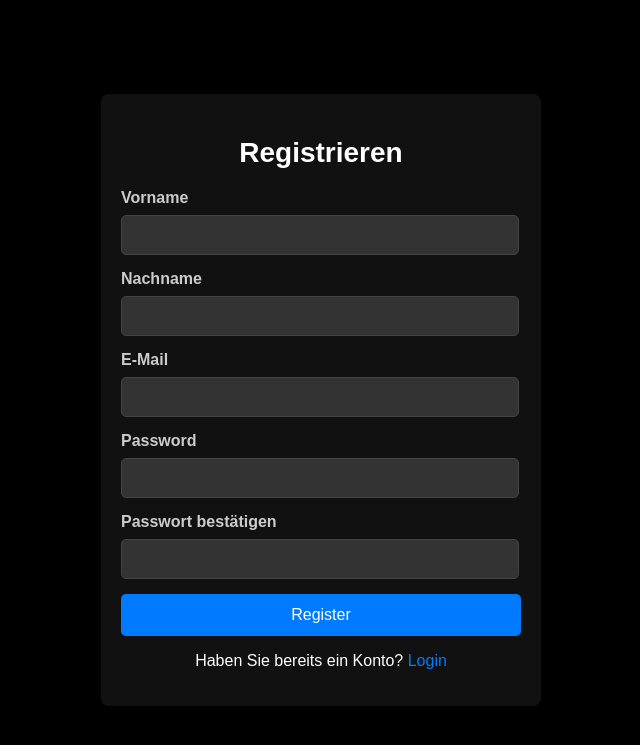
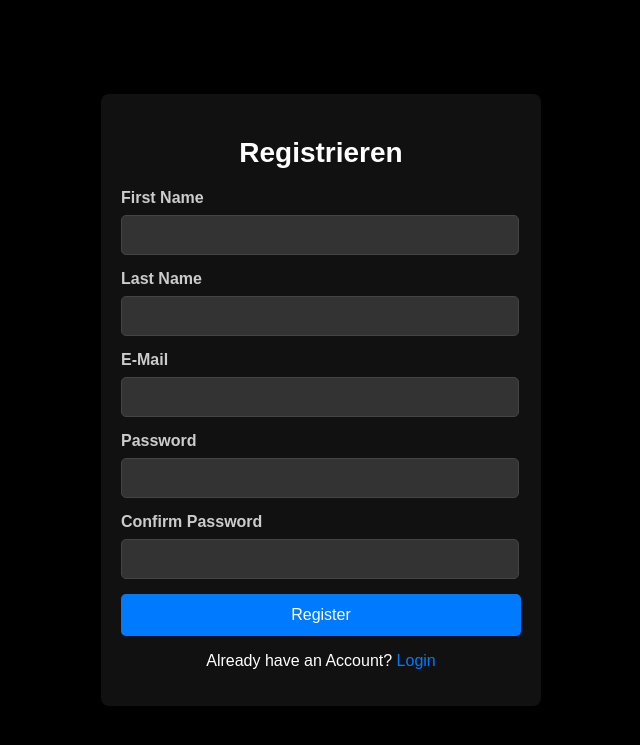
Before and after one commit to HechYeo/CineAux, a Django app: page /register/ in a window 1280 px wide. Shown: the top 745 px of the page, without its empty margins (319-959 px from the left). Run offline with Django 5.2, Linux system fonts and the light colour scheme.

Commit message:
Changed whole Language to English and Updated Register and Login Page with Error Handling

```diff
--- a/users/templates/users/register.html
+++ b/users/templates/users/register.html
@@ -108,12 +108,12 @@
 
             <!-- Manually render each field with custom labels -->
             <div>
-                <label for="id_first_name">Vorname</label>
+                <label for="id_first_name">First Name</label>
                 {{ form.first_name }}
             </div>
 
             <div>
-                <label for="id_last_name">Nachname</label>
+                <label for="id_last_name">Last Name</label>
                 {{ form.last_name }}
             </div>
 
@@ -128,7 +128,7 @@
             </div>
 
             <div>
-                <label for="id_confirm_password">Passwort bestätigen</label>
+                <label for="id_confirm_password">Confirm Password</label>
                 {{ form.confirm_password }}
             </div>
 
@@ -136,7 +136,7 @@
         </form>
 
         <div class="login-link">
-            <p>Haben Sie bereits ein Konto? <a href="{% url 'login' %}">Login</a></p>
+            <p>Already have an Account? <a href="{% url 'login' %}">Login</a></p>
         </div>
     </div>
 
--- a/users/views.py
+++ b/users/views.py
@@ -25,7 +25,7 @@ def register(request):
             user = form.save()  # This will save the user with a hashed password
             return redirect('login')  # Redirect to login after successful registration
         else:
-            messages.error(request, "Invalid form data.")
+            messages.error(request, "Check your E-Mail or Password")
     else:
         form = UserRegistrationForm()
 
@@ -44,7 +44,7 @@ def login_view(request):
             login(request, user)  # Log in the user
             return redirect('dashboard')  # Redirect after successful login
         else:
-            messages.error(request, 'Invalid credentials')
+            messages.error(request, 'Check your E-Mail or Password')
     return render(request, 'users/login.html')
 
 
```
Also changed, not shown: users/templates/users/login.html (+4 -4 lines), db.sqlite3.
